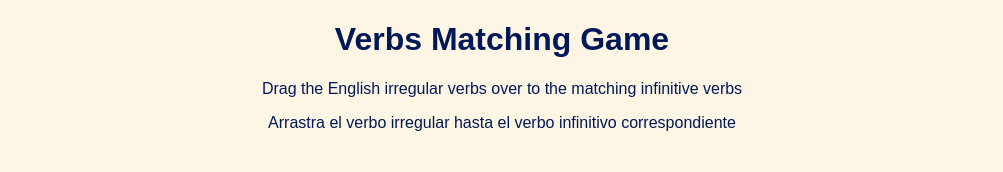
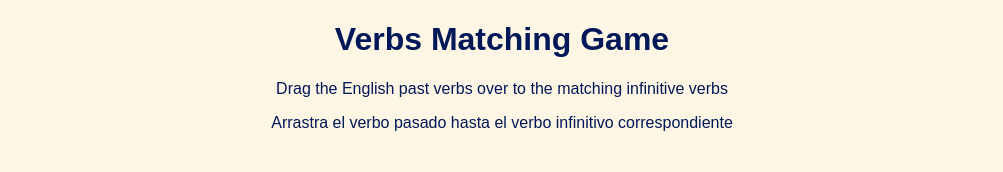
Before and after one commit to Danisole/verbsMatchingGame, a plain HTML site: page index.html in a window 1280 px wide. Shown: the top 172 px of the page, without its empty margins (138-1141 px from the left). Drawn offline with Linux system fonts and the light colour scheme.

Commit message:
correcciones

```diff
--- a/index.html
+++ b/index.html
@@ -9,8 +9,8 @@
 </head>
 <body>
   <h1>Verbs Matching Game</h1>
-  <p>Drag the English irregular verbs over to the matching infinitive verbs</p>
-  <p>Arrastra el verbo irregular hasta el verbo infinitivo correspondiente</p>
+  <p>Drag the English past verbs over to the matching infinitive verbs</p>
+  <p>Arrastra el verbo pasado hasta el verbo infinitivo correspondiente</p>
 
   <main class="container">
     <div>
@@ -56,8 +56,8 @@
     <h3>¡Bien hecho!</h3>
     <table>
       <tr>
-        <th>Irregular Verbs</th>
-        <th>Regular Verbs</th>
+        <th>Past Verbs</th>
+        <th>infinitive Verbs</th>
       </tr>
       <tr>
         <td>BOUGHT</td>
```
